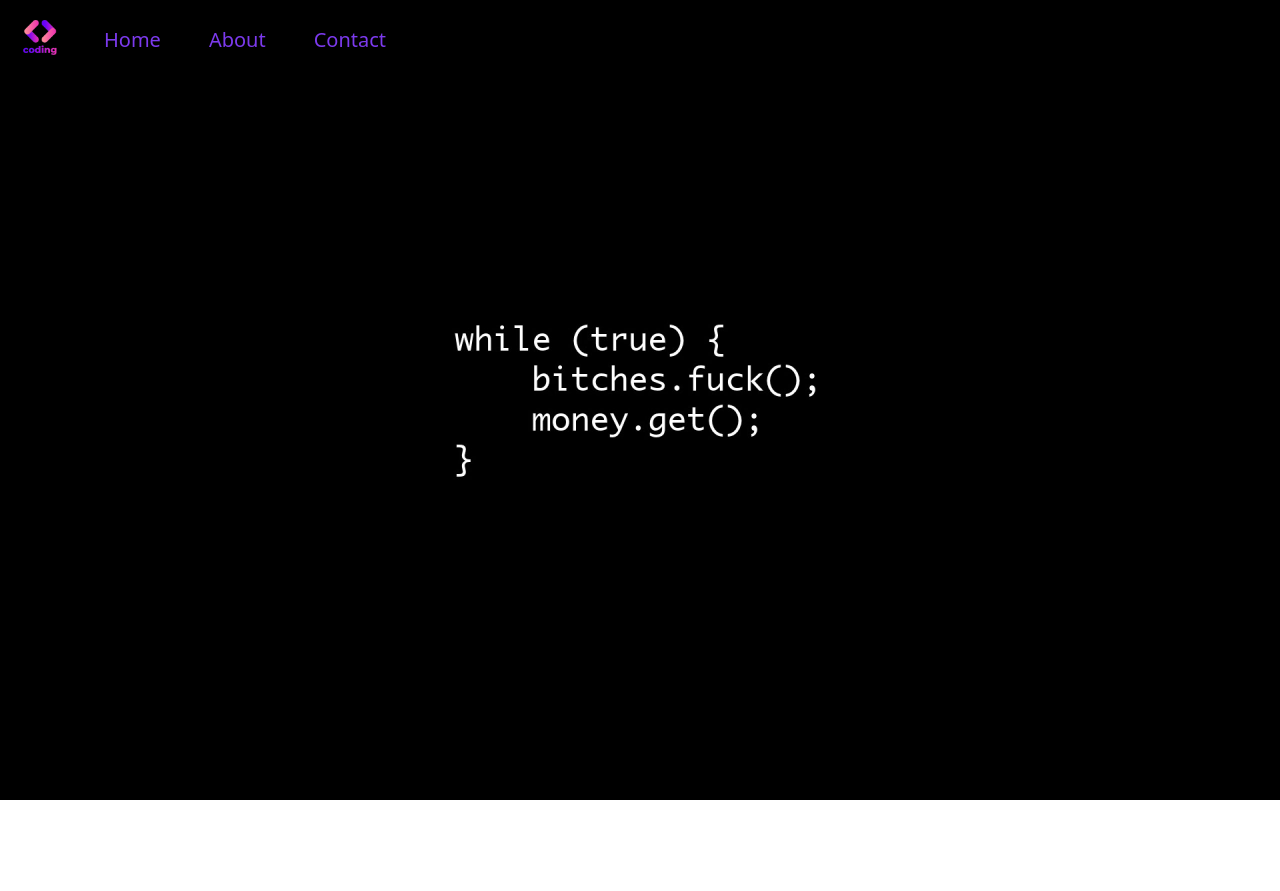
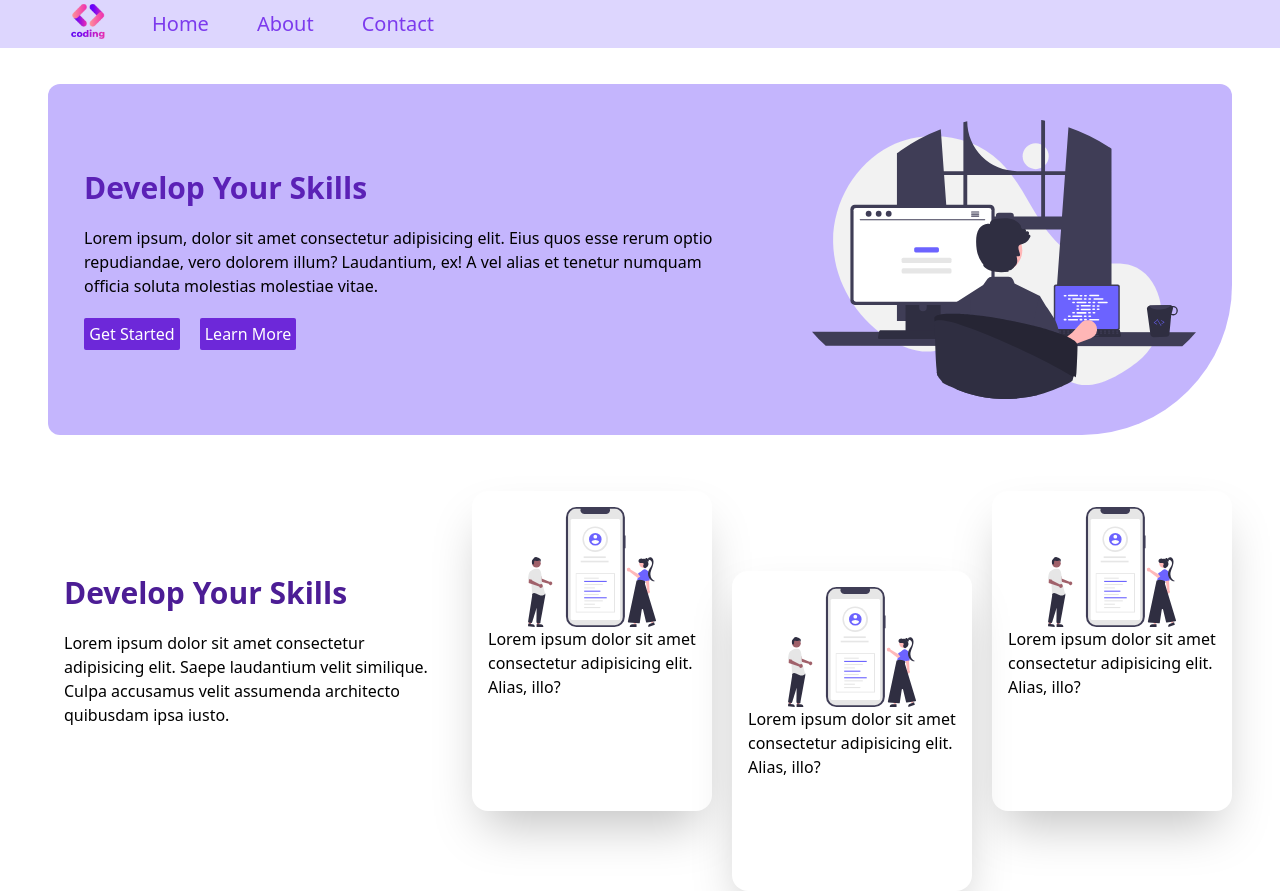
Before and after one commit to ahmadnursalim21/reactjs, a React (Vite) app: page / in a window 1280 px wide. Before the commit the page ends 800 px from the top, so only its background shows below. Built offline with nearby package versions, Linux system fonts and the light colour scheme.

Commit message:
menambahkan file

```diff
--- a/src/Pages/Home.jsx
+++ b/src/Pages/Home.jsx
@@ -1,4 +1,6 @@
 import { useEffect } from "react";
+import Navbar from "../components/Navbar";
+import Benner from "../components/Benner";
 import Hero from "../components/Hero";
 const Home = () => {
   useEffect(() => {
@@ -6,6 +8,8 @@ const Home = () => {
   }, []);
   return (
     <>
+      <Navbar />
+      <Benner />
       <Hero />
     </>
   );
--- a/src/components/Benner.jsx
+++ b/src/components/Benner.jsx
@@ -1,22 +1,32 @@
 const Benner = () => {
   return (
-    <div className="md:px-12 p-4 max-w-screen-2xl mx-auto mt-20">
-      <div className="gradientBg rounded-xl rounded-br[-80px] md:p-9 px-4 py-9 bg-slate-600">
+    <div className="md:px-12 mt-5  p-4  mx-auto">
+      <div className="gradientBg rounded-xl rounded-br[-80px] md:p-9 px-4 py-9 bg-violet-300 rounded-br-[80px] sm:rounded-br-[150px]">
         <div className="flex flex-col md:flex-row-reverse justify-between items-center gap-10">
           <div>
-            <img src="/src/assets/react.svg" alt="" />
+            <img
+              src="/src/assets/banner.svg"
+              alt="Logo"
+              className="w-80 xl:w-96"
+            />
           </div>
-          <div className="md:w-3/5">
-            <h2>Develop Your Skills</h2>
+          <div className="md:w-3/5 space-y-5">
+            <h2 className="text-3xl font-bold text-violet-800">
+              Develop Your Skills
+            </h2>
             <p>
               Lorem ipsum, dolor sit amet consectetur adipisicing elit. Eius
               quos esse rerum optio repudiandae, vero dolorem illum? Laudantium,
               ex! A vel alias et tenetur numquam officia soluta molestias
               molestiae vitae.
             </p>
-            <div>
-              <button>Get Started</button>
-              <button>Learn More</button>
+            <div className="space-x-5  flex md:flex-row xl:items-center">
+              <button className="w-24 h-8  bg-violet-700 rounded-sm hover:bg-violet-900 transition-all duration-300 text-white">
+                Get Started
+              </button>
+              <button className="w-24 h-8  bg-violet-700 rounded-sm  hover:bg-violet-900 transition-all duration-300 text-white">
+                Learn More
+              </button>
             </div>
           </div>
         </div>
--- a/src/components/Hero.jsx
+++ b/src/components/Hero.jsx
@@ -1,10 +1,40 @@
-import Navbar from "./Navbar";
-
 const Hero = () => {
   return (
-    <div className="bg-[url('src/assets/background.jpg')] bg-cover bg-center w-screen  h-screen">
-      <div className=" flex  w-screen bg-transparent top-0 left-0 ">
-        <Navbar />
+    <div className="mt-10 mx-auto">
+      <div className="flex flex-col xl:flex-row justify-between items-center gap-5 xl:px-12">
+        <div className="space-y-5 px-4">
+          <h2 className="text-3xl font-bold text-violet-900">
+            Develop Your Skills
+          </h2>
+          <p className="text-black">
+            Lorem ipsum dolor sit amet consectetur adipisicing elit. Saepe
+            laudantium velit similique. Culpa accusamus velit assumenda
+            architecto quibusdam ipsa iusto.
+          </p>
+        </div>
+        <div className="flex flex-col md:flex-row gap-5">
+          <div className="card bg-white rounded-2xl shadow-2xl h-80 p-4 w-60 items-center flex flex-col cursor-pointer hover:translate-y-2 duration-300 transition-all">
+            <img src="/src/assets/develop.svg" alt=" " className="w-32" />
+            <p>
+              Lorem ipsum dolor sit amet consectetur adipisicing elit. Alias,
+              illo?
+            </p>
+          </div>
+          <div className="card bg-white rounded-2xl shadow-2xl h-80 p-4 w-60 items-center flex flex-col cursor-pointer hover:translate-y-2 md:hover:translate-y-24 duration-300 transition-all md:translate-y-20">
+            <img src="/src/assets/develop.svg" alt=" " className="w-32" />
+            <p>
+              Lorem ipsum dolor sit amet consectetur adipisicing elit. Alias,
+              illo?
+            </p>
+          </div>
+          <div className="card bg-white rounded-2xl shadow-2xl h-80 p-4 w-60 items-center flex flex-col cursor-pointer hover:translate-y-2 duration-300 transition-all">
+            <img src="/src/assets/develop.svg" alt=" " className="w-32" />
+            <p>
+              Lorem ipsum dolor sit amet consectetur adipisicing elit. Alias,
+              illo?
+            </p>
+          </div>
+        </div>
       </div>
     </div>
   );
--- a/src/components/Navbar.jsx
+++ b/src/components/Navbar.jsx
@@ -14,7 +14,7 @@ const Navbar = () => {
   ];
   return (
     <>
-      <nav className="z-50 sticky top-0 shadow-sm flex items-center justify-between w-screen">
+      <nav className="z-50 sticky top-0 flex items-center justify-between w-screen h-12 bg-violet-200 md:px-12 ">
         <div className="flex items-center">
           <div>
             <a className=" transition-all duration-300 " href={"/"}>
@@ -43,22 +43,22 @@ const Navbar = () => {
         <div className="block sm:hidden px-5">
           <button onClick={toogle}>
             {!isOpen ? (
-              <CiMenuFries className=" text-2xl text-gray-200 hover:text-gray-300 transition-all duration-300" />
+              <CiMenuFries className=" text-2xl text-violet-950 hover:text-violet-950 transition-all duration-300" />
             ) : (
-              <FaX className=" text-2xl text-gray-200 hover:text-gray-300 transition-all duration-300" />
+              <FaX className=" text-2xl  text-violet-950 hover:text-violet-950 transition-all duration-300" />
             )}
           </button>
         </div>
       </nav>
       {/* navigate mobile  */}
-      <div className="block absolute sm:hidden top-0 right-0 w-2/3">
+      <div className="block absolute  sm:hidden  h-screen right-0 w-2/3">
         {isOpen && (
-          <ul className="flex flex-col items-center justify-center  h-screen bg-black">
+          <ul className="flex flex-col items-center justify-center  h-screen bg-violet-200 ">
             {navbarlist.map(({ link, Path }) => (
               <a
                 key={link}
                 href={Path}
-                className="block mx-6 my-3 font-medium hover:text-gray-400 text-gray-200 transition-all duration-300"
+                className="block mx-6 my-3 font-bold hover:text-violet-700 text-violet-950 transition-all duration-300"
               >
                 {link}
               </a>
```
Also changed, not shown: src/assets/banner.svg (added), src/assets/develop.svg (added).
